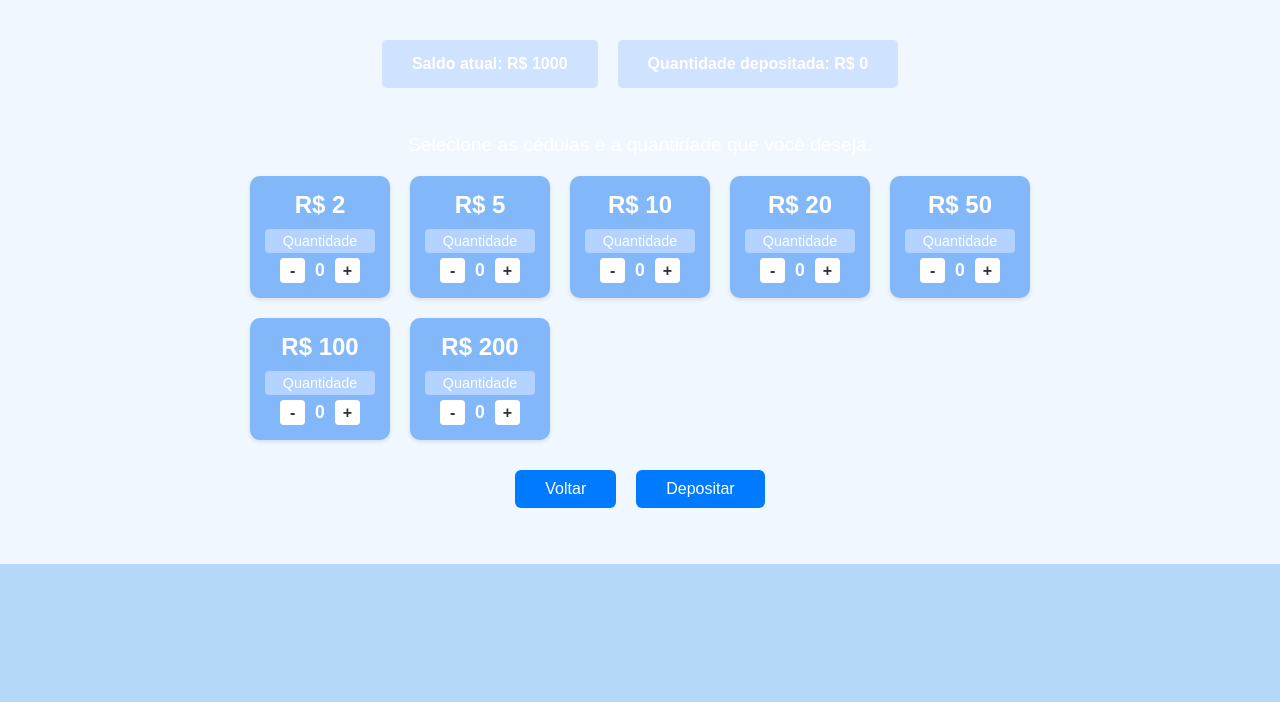
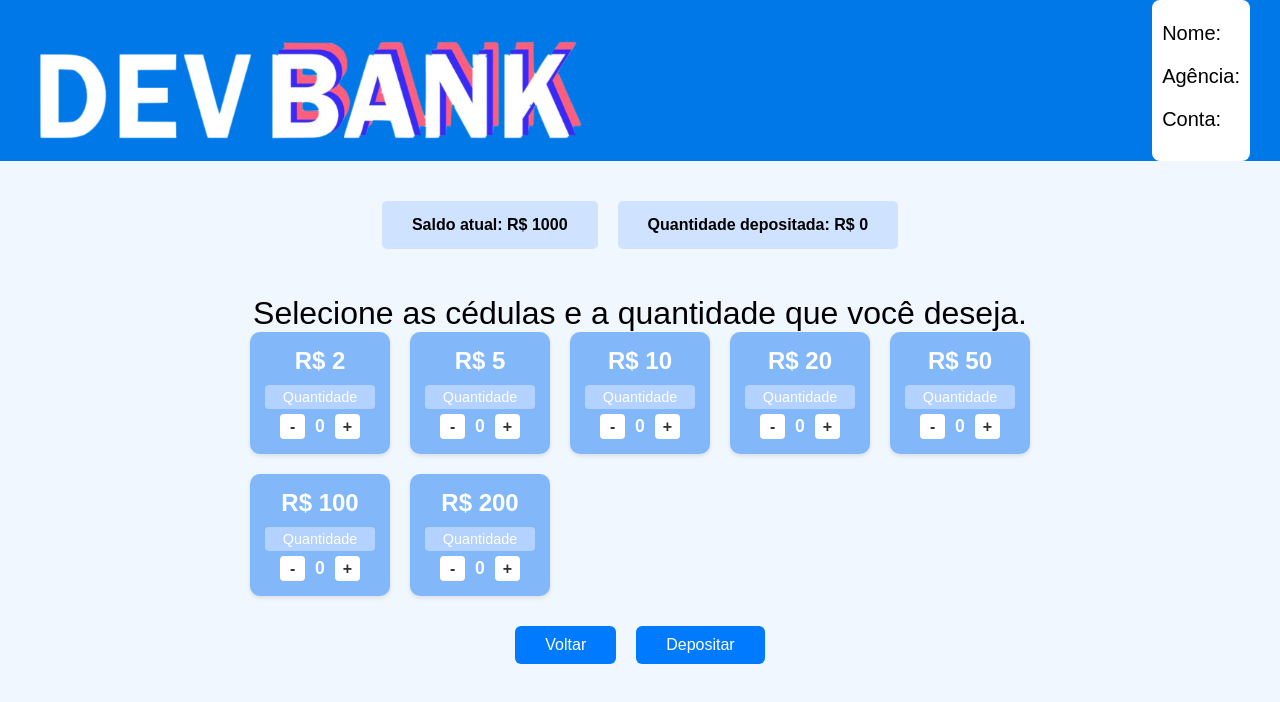
Before and after one commit to Maua-Dev/devbank_eduardo_guilherme_nikolas_front, a React (Vite) app: page /deposito in a window 1280 px wide. Shown: the top 702 px of the page. Built offline with nearby package versions, Linux system fonts and the light colour scheme; no server answers.

Commit message:
style: estilo da segunda pagina arrumado
arrumei o estilo da segunda pagina, mudei o nome do router da segunda pagina de segunda pra principal, adicionei o header na pagina de deposito e mudei  o estilo da pagina.

```diff
--- a/src/App.css
+++ b/src/App.css
@@ -92,10 +92,11 @@
 }
 
 .cabecalho-acao {
-  background-color: #b3d8ff;
+  background-color: #82b8f9;
   color:rgb(0, 0, 0);
-  padding: 0rem;
-  border-radius: 10px;
+  border-radius: 40px;
+  padding-left: 3rem;
+  padding-right: 2rem;
   display: flex;
   justify-content: space-evenly;
   margin-bottom: 2rem;
@@ -127,12 +128,13 @@
   background-color: #5398e2;
   color:rgb(0, 0, 0);
   padding: 1rem;
-  border-radius: 10px;
+  border-radius: 40px;
   display: flex;
   justify-content: center;
+  align-items: center;
   margin-bottom: 1rem;
   margin-top: 1rem;
-  font-size: 2rem;
+  font-size: 1.5rem;
   width: 40%;
 }
 
@@ -167,9 +169,9 @@
 }
 
 .instrucao {
-  font-size: 1.2rem;
-  margin-bottom: 20px;
-  text-align: left;
+  font-size: 2rem;
+  display: flex;
+  align-items: center;
 }
 
 .container-cedulas {
--- a/src/App.tsx
+++ b/src/App.tsx
@@ -1,15 +1,15 @@
 import { BrowserRouter, Routes, Route } from "react-router-dom";
 import PrimeiraPagina from "./paginas/PrimeiraPagina";
 import SegundaPagina from "./paginas/SegundaPagina";
-import DepositoPagina from "./paginas/DepositoPagina"; // 👈 IMPORTANTE
+import DepositoPagina from "./paginas/DepositoPagina";
 
 function App() {
   return (
     <BrowserRouter>
       <Routes>
         <Route path="/" element={<PrimeiraPagina />} />
-        <Route path="/segunda" element={<SegundaPagina />} />
-        <Route path="/deposito" element={<DepositoPagina />} /> {/* 👈 ESSA É A ROTA */}
+        <Route path="/principal" element={<SegundaPagina />} />
+        <Route path="/deposito" element={<DepositoPagina />} />
       </Routes>
     </BrowserRouter>
   );
--- a/src/index.css
+++ b/src/index.css
@@ -1,7 +1,7 @@
 body {
-    margin: 0;
-    padding: 0;
-    background-color: #b5d8f8;
-    color: white;
-    font-family: sans-serif;
-  }
+  height: 100%;
+  margin: 0;
+  padding: 0;
+  background-color: #f1f7ff;
+  font-family: sans-serif;
+}
--- a/src/main.tsx
+++ b/src/main.tsx
@@ -10,7 +10,7 @@ ReactDOM.createRoot(document.getElementById('root')!).render(
     <BrowserRouter>
         <Routes>
           <Route path="/" Component={PrimeiraPagina} />
-          <Route path="/segunda" element={<SegundaPagina />} />
+          <Route path="/principal" element={<SegundaPagina />} />
           <Route path="/deposito" element={<DepositoPagina />} />
         </Routes>
       </BrowserRouter>
--- a/src/paginas/DepositoPagina.tsx
+++ b/src/paginas/DepositoPagina.tsx
@@ -1,6 +1,7 @@
 import { useState } from "react";
 import { useNavigate } from "react-router-dom";
 import "../App.css";
+import Header from "../componentes/header";
 
 function DepositoPagina() {
   const navigate = useNavigate();
@@ -36,12 +37,14 @@ function DepositoPagina() {
       .then((data) => {
         alert("Depósito realizado com sucesso!");
         setSaldo(data.balance);
-        navigate("/segunda");
+        navigate("/principal");
       })
       .catch(() => alert("Erro ao realizar depósito."));
   }
 
   return (
+    <>
+      <Header />
       <div className="deposito-pagina">
         <div className="topo-info">
           <div className="info-box">Saldo atual: R$ {saldo}</div>
@@ -82,7 +85,7 @@ function DepositoPagina() {
           </div>
 
           <div className="botoes">
-          <button className="botao" onClick={() => navigate("/segunda")}>
+            <button className="botao" onClick={() => navigate("/principal")}>
               Voltar
             </button>
             <button className="botao" onClick={handleDepositar}>
@@ -91,6 +94,7 @@ function DepositoPagina() {
           </div>
         </div>
       </div>
+    </>
   );
 }
 
--- a/src/paginas/PrimeiraPagina.tsx
+++ b/src/paginas/PrimeiraPagina.tsx
@@ -12,7 +12,7 @@ function PrimeiraPagina() {
       link ===
       "https://r2tcz6zsokynb72jb6o4ffd5nm0ryfyz.lambda-url.us-west-2.on.aws/"
     ) {
-      navigate("/segunda");
+      navigate("/principal");
     } else {
       alert("Link inválido. Por favor, cole o link correto da API.");
     }
```
Lines whose indentation alone changed are shown as unchanged.
